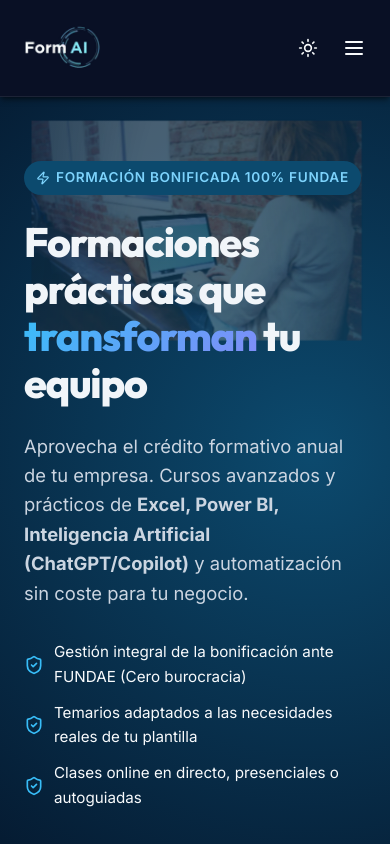
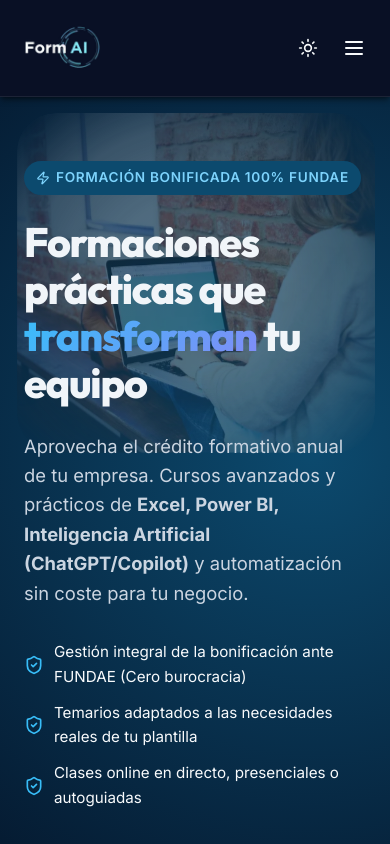
Before and after one commit to gyuste17/formai, a React (Vite) app: page / in a window 390 px wide. Shown: the top 844 px of the page. Built offline with nearby package versions, Linux system fonts and the light colour scheme.

Commit message:
style(hero): modern rounded organic shape with feathered edges for mobile and less transparency for desktop

```diff
--- a/src/index.css
+++ b/src/index.css
@@ -270,8 +270,8 @@
   pointer-events: none;
   z-index: 0;
   overflow: hidden;
-  -webkit-mask-image: radial-gradient(ellipse at 25% 45%, rgba(0,0,0,1) 20%, rgba(0,0,0,0.5) 50%, transparent 80%);
-  mask-image: radial-gradient(ellipse at 25% 45%, rgba(0,0,0,1) 20%, rgba(0,0,0,0.5) 50%, transparent 80%);
+  -webkit-mask-image: radial-gradient(ellipse at 25% 45%, rgba(0,0,0,1) 25%, rgba(0,0,0,0.6) 55%, transparent 80%);
+  mask-image: radial-gradient(ellipse at 25% 45%, rgba(0,0,0,1) 25%, rgba(0,0,0,0.6) 55%, transparent 80%);
   transform: translate3d(0, 0, 0);
   contain: strict;
 }
@@ -290,6 +290,7 @@
   will-change: opacity, transform;
   transform: translate3d(0, 0, 0);
   backface-visibility: hidden;
+  filter: saturate(1.08);
 }
 
 .hero-ambient-img-1 {
@@ -313,10 +314,10 @@
     transform: scale(1) translate3d(0, 0, 0);
   }
   6% {
-    opacity: 0.18;
+    opacity: 0.25;
   }
   28% {
-    opacity: 0.18;
+    opacity: 0.25;
     transform: scale(1.04) translate3d(6px, -3px, 0);
   }
   35% {
@@ -330,14 +331,19 @@
 
 @media (max-width: 768px) {
   .hero-ambient-container {
-    width: 100%;
-    -webkit-mask-image: radial-gradient(ellipse at 50% 32%, rgba(0,0,0,1) 35%, rgba(0,0,0,0.55) 70%, transparent 95%);
-    mask-image: radial-gradient(ellipse at 50% 32%, rgba(0,0,0,1) 35%, rgba(0,0,0,0.55) 70%, transparent 95%);
+    top: 16px;
+    left: 4%;
+    width: 92%;
+    height: 340px;
+    border-radius: 40px;
+    -webkit-mask-image: radial-gradient(ellipse at center, rgba(0,0,0,1) 35%, rgba(0,0,0,0.7) 65%, transparent 95%);
+    mask-image: radial-gradient(ellipse at center, rgba(0,0,0,1) 35%, rgba(0,0,0,0.7) 65%, transparent 95%);
   }
 
   .hero-ambient-img {
-    background-size: 85% auto;
-    background-position: center 20px;
+    background-size: cover;
+    background-position: center 25%;
+    border-radius: 40px;
     animation-name: heroCrossFadeMobile;
   }
 }
@@ -345,18 +351,18 @@
 @keyframes heroCrossFadeMobile {
   0% {
     opacity: 0;
-    transform: scale(0.98) translate3d(0, 0, 0);
+    transform: scale(0.99) translate3d(0, 0, 0);
   }
   6% {
-    opacity: 0.32;
+    opacity: 0.34;
   }
   28% {
-    opacity: 0.32;
-    transform: scale(1.01) translate3d(3px, -2px, 0);
+    opacity: 0.34;
+    transform: scale(1.02) translate3d(4px, -2px, 0);
   }
   35% {
     opacity: 0;
-    transform: scale(1.03) translate3d(5px, -3px, 0);
+    transform: scale(1.04) translate3d(6px, -3px, 0);
   }
   100% {
     opacity: 0;
@@ -364,11 +370,11 @@
 }
 
 [data-theme="dark"] .hero-ambient-img {
-  filter: brightness(0.9) contrast(1.15);
+  filter: brightness(0.9) contrast(1.15) saturate(1.1);
 }
 
 [data-theme="dark"] .hero-ambient-container {
-  opacity: 0.85;
+  opacity: 0.9;
 }
 
 /* Badge styling */
```
